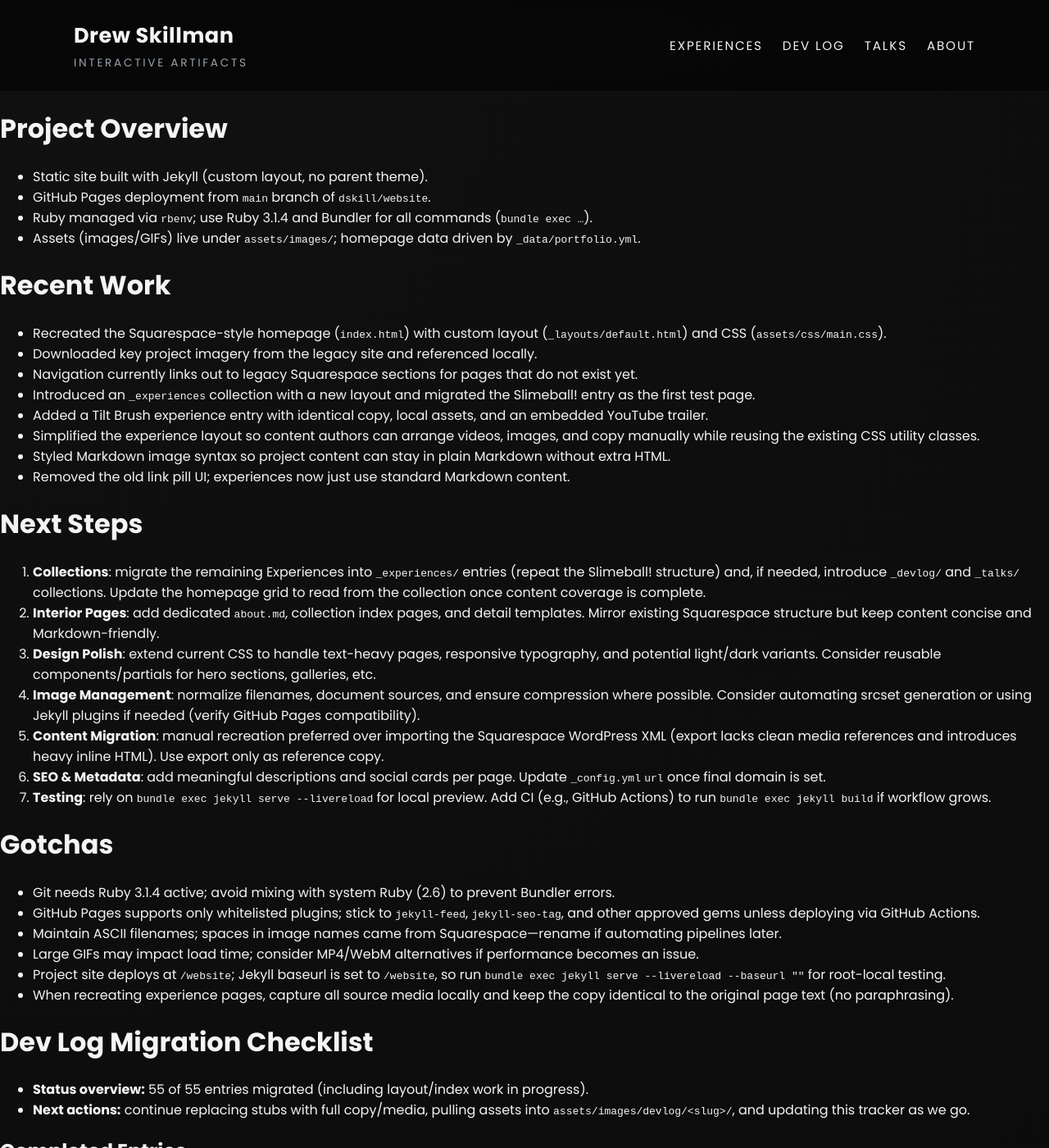
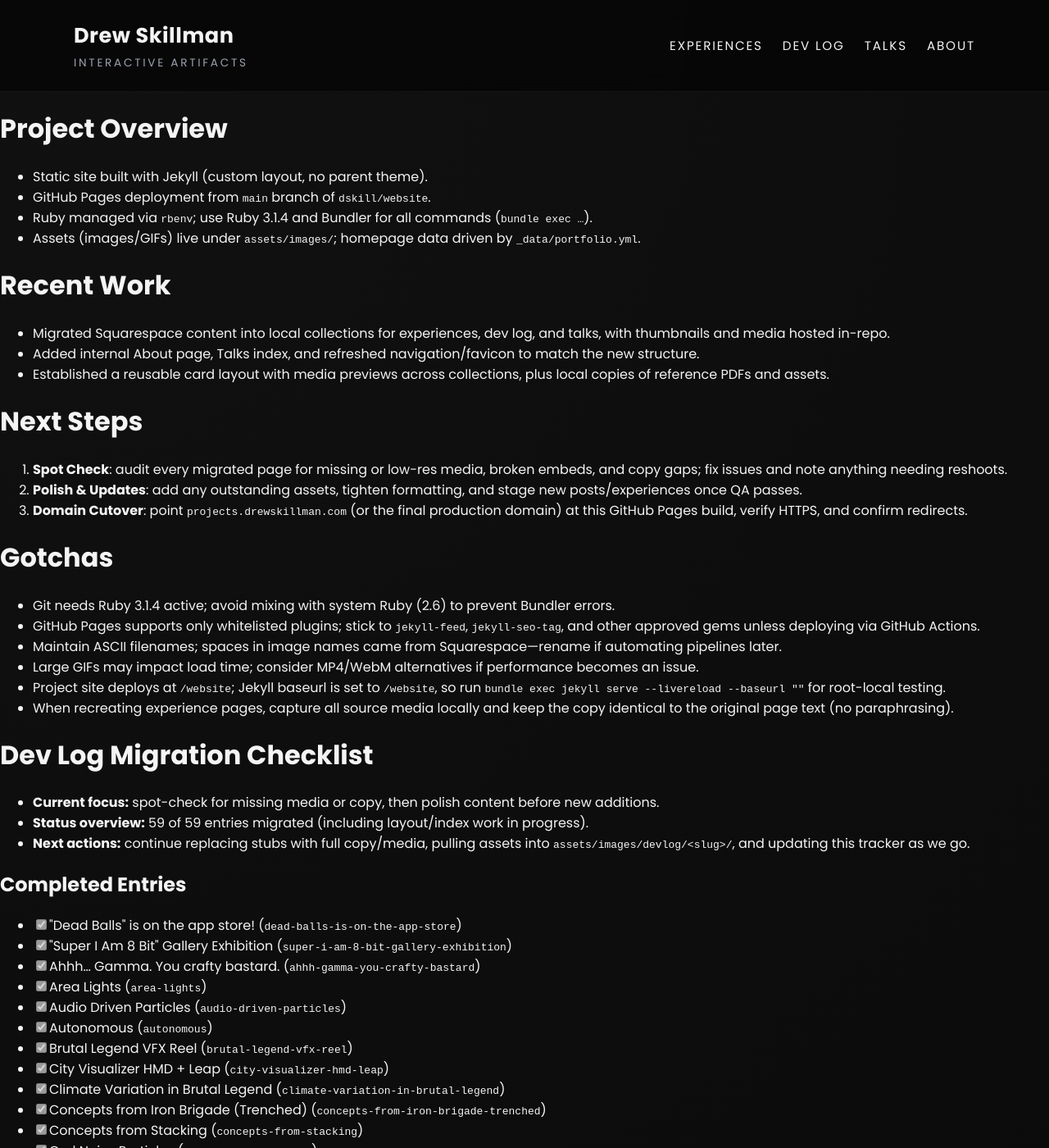
Before and after one commit to dskill/website, a Jekyll site: the page built from agents.md, in a window 1280 px wide and 1400 px high. Shown: the whole window at 82% size. Built offline with Jekyll 4.4.1, drawn with Linux system fonts in a browser that asks for light colours; our own code applies the rules of GitHub Pages for plain Markdown files; some of the changed text lies outside the part shown.

Commit message:
Refactor agents.md to reflect migration of Squarespace content into local collections for experiences, dev log, and talks; update navigation and layout for improved structure and usability.

```diff
--- a/agents.md
+++ b/agents.md
@@ -5,23 +5,14 @@
 - Assets (images/GIFs) live under `assets/images/`; homepage data driven by `_data/portfolio.yml`.
 
 # Recent Work
-- Recreated the Squarespace-style homepage (`index.html`) with custom layout (`_layouts/default.html`) and CSS (`assets/css/main.css`).
-- Downloaded key project imagery from the legacy site and referenced locally.
-- Navigation currently links out to legacy Squarespace sections for pages that do not exist yet.
-- Introduced an `_experiences` collection with a new layout and migrated the Slimeball! entry as the first test page.
-- Added a Tilt Brush experience entry with identical copy, local assets, and an embedded YouTube trailer.
-- Simplified the experience layout so content authors can arrange videos, images, and copy manually while reusing the existing CSS utility classes.
-- Styled Markdown image syntax so project content can stay in plain Markdown without extra HTML.
-- Removed the old link pill UI; experiences now just use standard Markdown content.
+- Migrated Squarespace content into local collections for experiences, dev log, and talks, with thumbnails and media hosted in-repo.
+- Added internal About page, Talks index, and refreshed navigation/favicon to match the new structure.
+- Established a reusable card layout with media previews across collections, plus local copies of reference PDFs and assets.
 
 # Next Steps
-1. **Collections**: migrate the remaining Experiences into `_experiences/` entries (repeat the Slimeball! structure) and, if needed, introduce `_devlog/` and `_talks/` collections. Update the homepage grid to read from the collection once content coverage is complete.
-2. **Interior Pages**: add dedicated `about.md`, collection index pages, and detail templates. Mirror existing Squarespace structure but keep content concise and Markdown-friendly.
-3. **Design Polish**: extend current CSS to handle text-heavy pages, responsive typography, and potential light/dark variants. Consider reusable components/partials for hero sections, galleries, etc.
-4. **Image Management**: normalize filenames, document sources, and ensure compression where possible. Consider automating srcset generation or using Jekyll plugins if needed (verify GitHub Pages compatibility).
-5. **Content Migration**: manual recreation preferred over importing the Squarespace WordPress XML (export lacks clean media references and introduces heavy inline HTML). Use export only as reference copy.
-6. **SEO & Metadata**: add meaningful descriptions and social cards per page. Update `_config.yml` `url` once final domain is set.
-7. **Testing**: rely on `bundle exec jekyll serve --livereload` for local preview. Add CI (e.g., GitHub Actions) to run `bundle exec jekyll build` if workflow grows.
+1. **Spot Check**: audit every migrated page for missing or low-res media, broken embeds, and copy gaps; fix issues and note anything needing reshoots.
+2. **Polish & Updates**: add any outstanding assets, tighten formatting, and stage new posts/experiences once QA passes.
+3. **Domain Cutover**: point `projects.drewskillman.com` (or the final production domain) at this GitHub Pages build, verify HTTPS, and confirm redirects.
 
 # Gotchas
 - Git needs Ruby 3.1.4 active; avoid mixing with system Ruby (2.6) to prevent Bundler errors.
@@ -32,7 +23,8 @@
 - When recreating experience pages, capture all source media locally and keep the copy identical to the original page text (no paraphrasing).
 
 # Dev Log Migration Checklist
-- **Status overview:** 55 of 55 entries migrated (including layout/index work in progress).
+- **Current focus:** spot-check for missing media or copy, then polish content before new additions.
+- **Status overview:** 59 of 59 entries migrated (including layout/index work in progress).
 - **Next actions:** continue replacing stubs with full copy/media, pulling assets into `assets/images/devlog/<slug>/`, and updating this tracker as we go.
 
 ## Completed Entries
@@ -91,7 +83,7 @@
 - [ ] (none – all migrated)
 
 # Talks Migration Checklist
-- **Status overview:** 5 of 5 entries migrated (including layout/index work in progress).
+- **Status overview:** 59 of 59 entries migrated (including layout/index work in progress).
 - **Next actions:** keep sourcing high-resolution thumbnails as needed and ensure new talks follow the same collection conventions.
 
 ## Completed Entries
```
